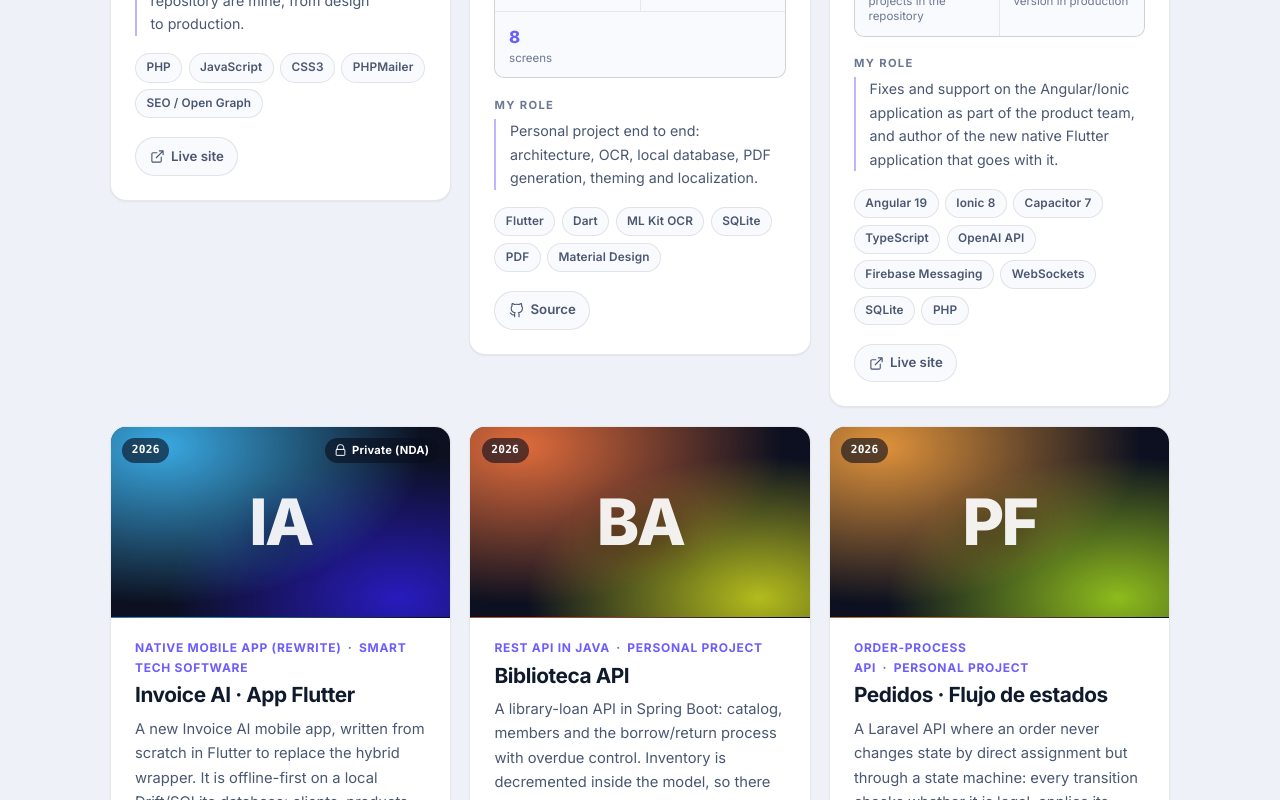
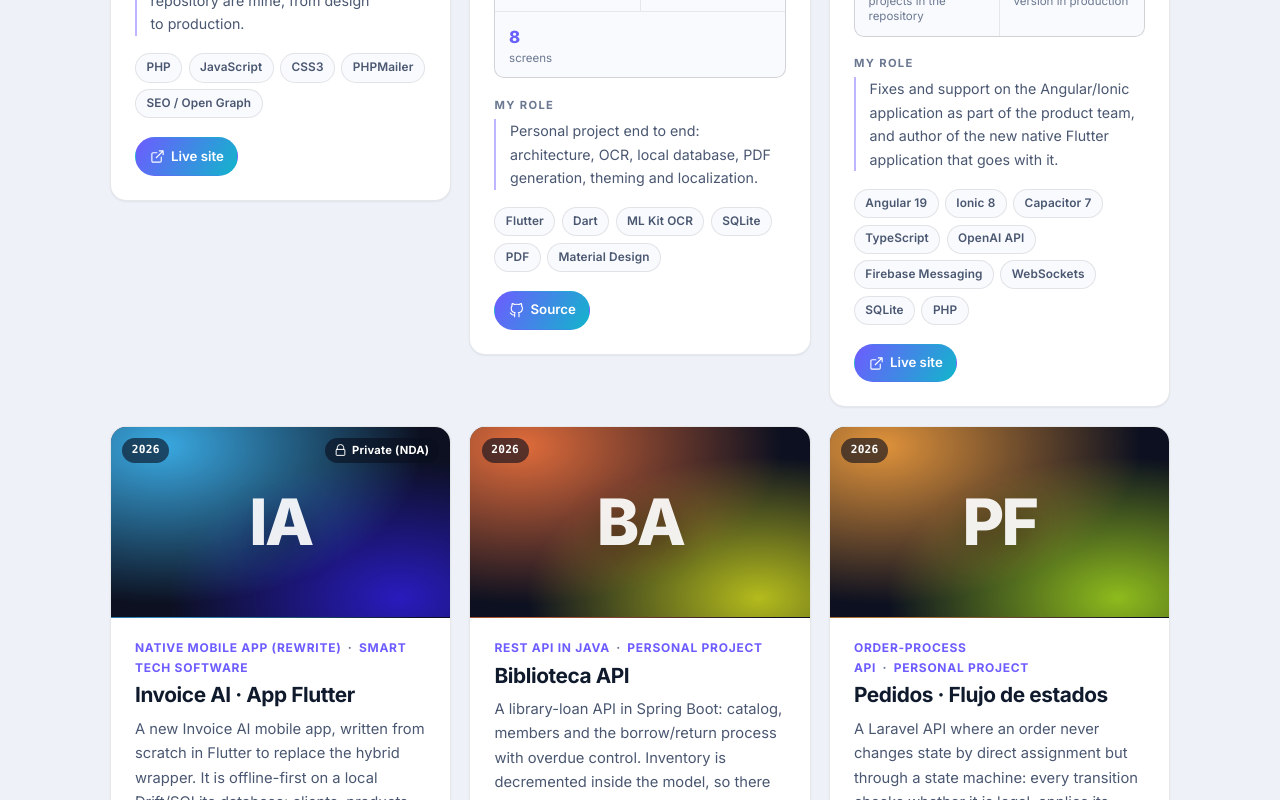
Before and after one commit to AndrewsMorales/portafolioAndresV2, a React (Vite) app: page / in a window 1280 px wide. Shown: the part 9120-9920 px from the top of the page. Built offline with nearby package versions, Linux system fonts and the light colour scheme.

Commit message:
Cambio estilo del boton

```diff
--- a/src/components/Projects/Projects.css
+++ b/src/components/Projects/Projects.css
@@ -239,20 +239,19 @@
   align-items: center;
   gap: 0.4rem;
   padding: 0.45rem 0.85rem;
-  border: 1px solid var(--border);
+  border: 1px solid transparent;
   border-radius: 999px;
-  background: var(--surface-2);
+  background: var(--brand-grad);
   font-size: 0.83rem;
   font-weight: 600;
-  color: var(--text-soft);
+  color: #fff;
   transition:
     color 0.22s var(--ease),
     border-color 0.22s var(--ease),
-    background 0.22s var(--ease);
+    background 0.22s var(--ease),
+    opacity 0.22s var(--ease);
 }
 
 .projects__link:hover {
-  background: var(--brand-grad);
-  border-color: transparent;
-  color: #fff;
+  opacity: 0.9;
 }
```
